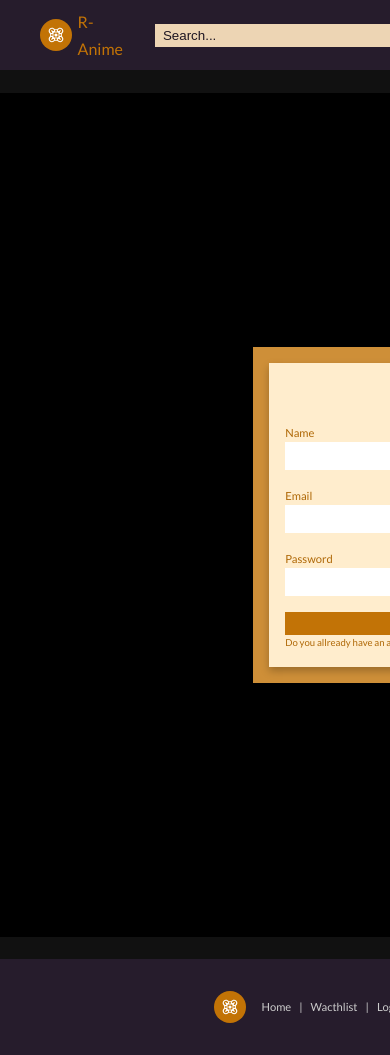
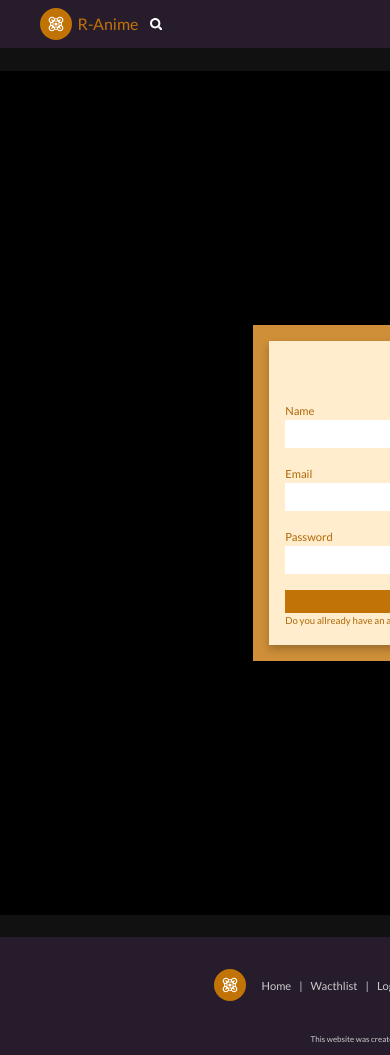
Before and after one commit to Tanju67/react-anime-frontend, a React (Vite) app: page /register in a window 390 px wide. Shown: the top 1055 px of the page. Built offline with nearby package versions, Linux system fonts and the light colour scheme; no server answers.

Commit message:
make main navigation responsive

```diff
--- a/src/shared/UIElements/Logo.jsx
+++ b/src/shared/UIElements/Logo.jsx
@@ -1,7 +1,7 @@
-import React from "react";
+/* eslint-disable react/prop-types */
+import { Link } from "react-router-dom";
+import { GiAbstract020 } from "react-icons/gi";
 import styles from "./Logo.module.css";
-import { GiAbstract020 } from "react-icons/gi";
-import { Link } from "react-router-dom";
 
 function Logo({ text, className, to, reel }) {
   return (
@@ -12,7 +12,7 @@ function Logo({ text, className, to, reel }) {
         </span>
       )}
       {!reel && <GiAbstract020 />}
-      {text && <span>R-Anime</span>}
+      {text && <span className={styles.text}>R-Anime</span>}
     </Link>
   );
 }
--- a/src/shared/UIElements/Logo.module.css
+++ b/src/shared/UIElements/Logo.module.css
@@ -1,12 +1,14 @@
 .logo {
   display: flex;
-  justify-content: center;
+  justify-content: flex-start;
   align-items: center;
   gap: 0.7rem;
   font-size: 2rem;
   color: var(--clr-logo);
-  border-radius: 50%;
   padding: 0 1rem;
+}
+.text {
+  min-width: 8rem;
 }
 
 .svgBox {
--- a/src/shared/UIElements/footer/Footer.jsx
+++ b/src/shared/UIElements/footer/Footer.jsx
@@ -9,6 +9,7 @@ function Footer() {
         <FooterNav />
         <SocialMedia />
       </div>
+      <p>This website was created by Tanju Özer for educational purpose.</p>
     </footer>
   );
 }
--- a/src/shared/UIElements/footer/Footer.module.css
+++ b/src/shared/UIElements/footer/Footer.module.css
@@ -8,3 +8,10 @@
   justify-content: space-around;
   align-items: center;
 }
+
+.footer p {
+  color: var(--clr-text);
+  font-size: 1rem;
+  margin-bottom: 1rem;
+  text-align: center;
+}
--- a/src/shared/UIElements/mainNavigation/Dropdown.jsx
+++ b/src/shared/UIElements/mainNavigation/Dropdown.jsx
@@ -1,23 +1,30 @@
-import React from "react";
+/* eslint-disable react/prop-types */
+import { Link } from "react-router-dom";
 import styles from "./Dropdown.module.css";
 import DropdownItem from "./DropdownItem";
-import { Link } from "react-router-dom";
 
-function Dropdown({ data, query, setQuery, isLoading }) {
+function Dropdown({ data, query, setQuery, isLoading, setShowSearch }) {
   const filteredData = data.slice(0, 10);
-  console.log(filteredData);
   return (
     <div className={styles.dropdown}>
       {filteredData.length > 0 && (
         <Link
-          onClick={() => setQuery("")}
+          onClick={() => {
+            setQuery("");
+            setShowSearch(false);
+          }}
           to={`/search-result?query=${query}&page=1&type=&min_score=&max_score=&status=`}
         >
           See all result for "{query}"
         </Link>
       )}
       {filteredData.map((item, i) => (
-        <DropdownItem key={i} item={item} setQuery={setQuery} />
+        <DropdownItem
+          key={i}
+          item={item}
+          setQuery={setQuery}
+          setShowSearch={setShowSearch}
+        />
       ))}
       {isLoading && (
         <p style={{ textAlign: "center", color: "#000", marginTop: "5rem" }}>
--- a/src/shared/UIElements/mainNavigation/Dropdown.module.css
+++ b/src/shared/UIElements/mainNavigation/Dropdown.module.css
@@ -3,9 +3,9 @@
   background-color: rgba(255, 237, 205, 0.95);
   width: 90%;
   top: 3rem;
-  z-index: 1000000;
   overflow-y: scroll;
   height: 70vh;
+  z-index: 10;
 }
 
 .dropdown a {
@@ -22,3 +22,16 @@
 .dropdown a:hover {
   background-color: var(--clr-btn);
 }
+
+@media only screen and (max-width: 1000px) {
+  .dropdown {
+    width: 100%;
+  }
+}
+
+@media only screen and (max-width: 700px) {
+  .dropdown {
+    top: 6rem;
+    width: 98%;
+  }
+}
--- a/src/shared/UIElements/mainNavigation/DropdownItem.jsx
+++ b/src/shared/UIElements/mainNavigation/DropdownItem.jsx
@@ -1,11 +1,12 @@
-import React from "react";
+/* eslint-disable react/prop-types */
+import { useNavigate } from "react-router-dom";
 import styles from "./DropdownItem.module.css";
-import { useNavigate } from "react-router-dom";
 
-function DropdownItem({ item, setQuery }) {
+function DropdownItem({ item, setQuery, setShowSearch }) {
   const navigate = useNavigate();
   const clickHandler = () => {
     setQuery("");
+    setShowSearch(false);
     navigate(`/anime/${item.mal_id}`);
   };
   return (
--- a/src/shared/UIElements/mainNavigation/MainNavigation.jsx
+++ b/src/shared/UIElements/mainNavigation/MainNavigation.jsx
@@ -1,14 +1,33 @@
-import React from "react";
+import { useState } from "react";
+import { FaSearch } from "react-icons/fa";
 import styles from "./MainNavigation.module.css";
 import Logo from "../Logo";
-import SerachForm from "./SearchForm";
+import SearchForm from "./SearchForm";
 import NavMenu from "./NavMenu";
 
 function MainNavigation() {
+  const [showSearch, setShowSearch] = useState(false);
   return (
     <nav className={styles.mainNav}>
       <Logo text={true} reel={true} />
-      <SerachForm />
+      <div className={styles.icons}>
+        <FaSearch
+          onClick={() => setShowSearch(true)}
+          className={styles.searchIcon}
+        />
+      </div>
+      <div className={styles.normalScreen}>
+        <SearchForm />
+      </div>
+      {showSearch && (
+        <div className={styles.smallScreen}>
+          <SearchForm setShowSearch={setShowSearch} />
+          <div
+            onClick={() => setShowSearch(false)}
+            className={styles.backdrop}
+          ></div>
+        </div>
+      )}
       <NavMenu />
     </nav>
   );
--- a/src/shared/UIElements/mainNavigation/MainNavigation.module.css
+++ b/src/shared/UIElements/mainNavigation/MainNavigation.module.css
@@ -9,3 +9,53 @@
   top: 0;
   z-index: 10;
 }
+
+.searchIcon {
+  display: none;
+}
+.icons {
+  display: flex;
+  align-items: center;
+  gap: 1rem;
+  flex: 1;
+}
+
+.mainNav svg {
+  transition: all 0.3s;
+}
+
+.mainNav svg:hover {
+  color: var(--clr-btn);
+}
+
+.smallScreen {
+  display: none;
+}
+.normalScreen {
+  width: 100%;
+}
+
+.backdrop {
+  position: fixed;
+  background-color: transparent;
+  width: 100%;
+  height: 100vh;
+  top: 6rem;
+  left: 0;
+  z-index: 9;
+}
+
+@media only screen and (max-width: 700px) {
+  .menu {
+    display: block;
+  }
+  .searchIcon {
+    display: block;
+  }
+  .smallScreen {
+    display: block;
+  }
+  .normalScreen {
+    display: none;
+  }
+}
--- a/src/shared/UIElements/mainNavigation/SearchForm.jsx
+++ b/src/shared/UIElements/mainNavigation/SearchForm.jsx
@@ -1,16 +1,22 @@
-import React, { useEffect, useState } from "react";
+import { useEffect, useState } from "react";
+import { useNavigate } from "react-router-dom";
+import { FaSearch } from "react-icons/fa";
 import styles from "./SearchForm.module.css";
-import { FaSearch } from "react-icons/fa";
 import Button from "../Button";
 import Dropdown from "./Dropdown";
 
-function SearchForm() {
+function SearchForm({ setShowSearch }) {
   const [query, setQuery] = useState("");
   const [searchedAnimes, setSearchedAnimes] = useState([]);
   const [isLoading, setIsLoading] = useState(false);
   const [error, setError] = useState(null);
+  const navigate = useNavigate();
   const submitHandler = (e) => {
     e.preventDefault();
+    setShowSearch(false);
+    navigate(
+      `/search-result?query=${query}&page=1&type=&min_score=&max_score=&status=`
+    );
   };
 
   const fetchData = async (controller) => {
@@ -57,6 +63,7 @@ function SearchForm() {
           query={query}
           setQuery={setQuery}
           isLoading={isLoading}
+          setShowSearch={setShowSearch}
         />
       )}
     </div>
--- a/src/shared/UIElements/mainNavigation/SearchForm.module.css
+++ b/src/shared/UIElements/mainNavigation/SearchForm.module.css
@@ -1,5 +1,5 @@
 .formBox {
-  width: 70%;
+  width: 100%;
   position: relative;
   display: flex;
   justify-content: center;
@@ -13,7 +13,7 @@
 }
 
 .search input {
-  width: 80%;
+  width: 75%;
   padding: 0.5rem 1rem;
   border: none;
   outline: none;
@@ -29,4 +29,34 @@
   justify-content: center;
   align-items: center;
   gap: 0.5rem;
+  width: 15%;
 }
+
+@media only screen and (max-width: 1000px) {
+  .search input {
+    width: 80%;
+  }
+  .search button {
+    width: 20%;
+  }
+}
+
+@media only screen and (max-width: 700px) {
+  .formBox {
+    position: absolute;
+    top: 0;
+    left: 0;
+    height: 6rem;
+    padding: 0.2rem 0.5rem;
+    background-color: black;
+  }
+  .search {
+    height: 5rem;
+  }
+  .search input {
+    height: 100%;
+  }
+  .search button {
+    height: 100%;
+  }
+}
```
